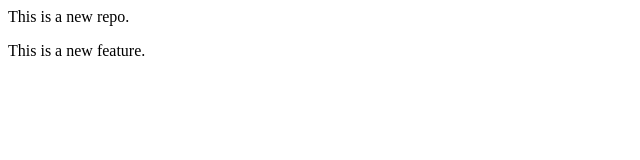
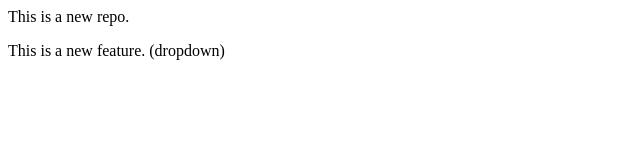
Before and after one commit to Adityamty/localrepo, a plain HTML site: page index.html in a window 1280 px wide. Shown: the full height of the page, 0-640 px from the left. Drawn offline with Linux system fonts and the light colour scheme.

Commit message:
Add dropdown

```diff
--- a/index.html
+++ b/index.html
@@ -1,2 +1,2 @@
 <p>This is a new repo.</p>
-<p>This is a new feature.<p>
+<p>This is a new feature. (dropdown)<p>
```
